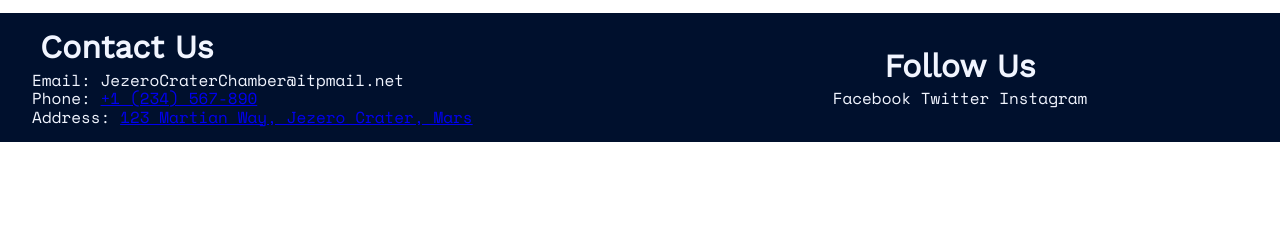
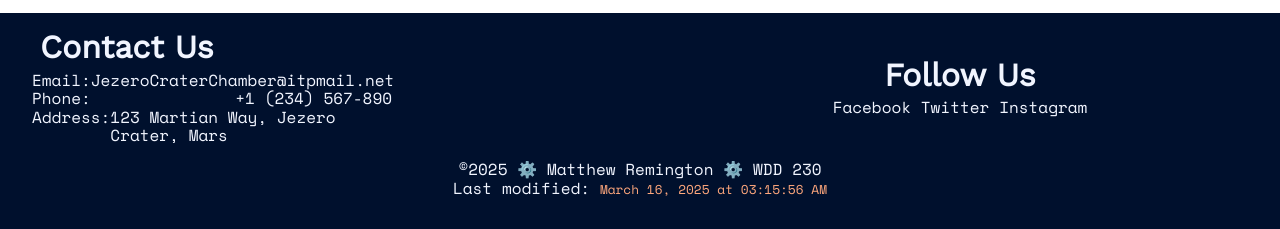
Before and after one commit to Skriller22/wdd230, a plain HTML site: page chamber/index.html in a window 1280 px wide. Shown: the part 2041-2270 px from the top of the page. Before the commit the page ends 2183 px from the top, so only its background shows below. Drawn offline with nearby package versions, Linux system fonts and the light colour scheme; a web font is replaced by a local one.

Commit message:
Everything but the hamburger menu

```diff
--- a/chamber/index.html
+++ b/chamber/index.html
@@ -19,7 +19,7 @@
     <meta property="og:type" content="website">
     <meta property="og:description"
         content="The Jezero Crater Chamber of Commerce is the center of industry, community, and discovery on Mars.">
-    <meta property="og:image" content="/week01/images/logo.png">
+    <meta property="og:image" content="chamber\images\jezero-from-space.jpg">
     <meta property="og:url" content="https://skriller22.github.io/wdd230/chamber/index.html">
 </head>
 
@@ -42,7 +42,7 @@
     <header>
         <section class="hero-image">
             <div class="hero-text">
-                <h1>Jezero Crater Chamber</h1>
+                <h1>Jezero Crater Chamber of Commerce</h1>
                 <a href="/week01/chamber-site-plan.html" class="cta-button">Join</a>
             </div>
         </section>
@@ -135,6 +135,12 @@
             <a target="_blank">Twitter</a>
             <a target="_blank">Instagram</a>
         </section>
+        <section id="author">
+            <p>&copy;<span id="year"></span> ⚙️ Matthew Remington ⚙️ WDD 230</p>
+            <p>Last modified: <span id="lastModified"></span></p>
+        </section>
+    </footer>
+    <script src="scripts/getDates.js"></script>
 </body>
 
 </html>
--- a/chamber/styles/base.css
+++ b/chamber/styles/base.css
@@ -289,6 +289,15 @@ footer {
     padding: 1rem 0 3rem 0;
 }
 
+footer a {
+    color: var(--Lighter-accent-color);
+    text-decoration: none;
+}
+
+footer a:hover {
+    color: var(--Secondary-Color);
+}
+
 footer section {
     padding: 1rem 2rem;
     text-align: center;
@@ -302,7 +311,21 @@ footer #contact h2 {
     padding-left: 8px;
 }
 
+#contact p {
+    display: flex;
+    justify-content: space-between;
+    min-width: 340px;
+    max-width: 360px;
+}
+
 footer img {
     width: 100%;
     height: auto;
 }
+
+#lastModified {
+    font-size: 0.8rem;
+    color: var(--Light-secondary-color);
+    text-align: center;
+    padding: 1rem 0;
+}
--- a/chamber/styles/larger.css
+++ b/chamber/styles/larger.css
@@ -123,4 +123,14 @@
         width: 100%;
         height: auto;
     }
+
+    footer #author {
+        grid-column: span 2;
+        text-align: center;
+        padding: 1rem 0;
+    }
+
+    footer #author p {
+        text-align: center;
+    }
 }
```
Also changed, not shown: index.html (+1 -1 lines).
